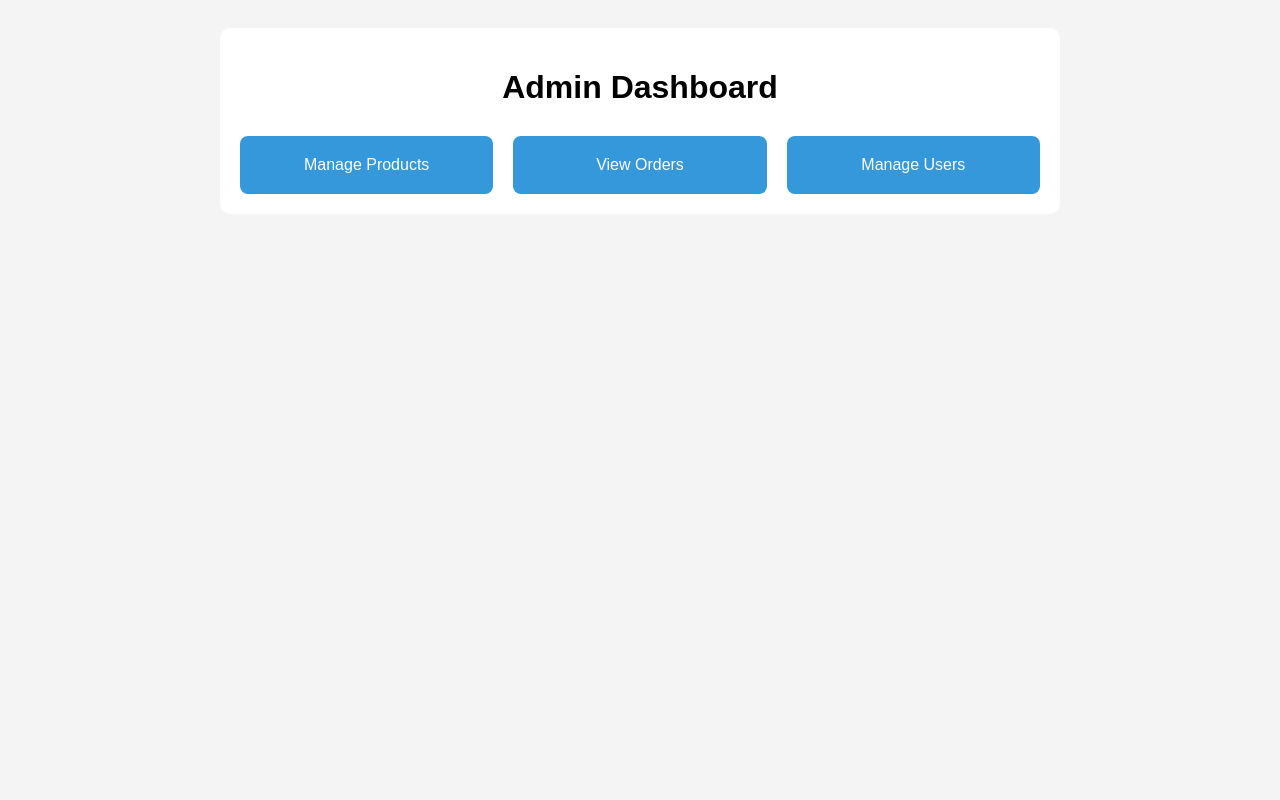
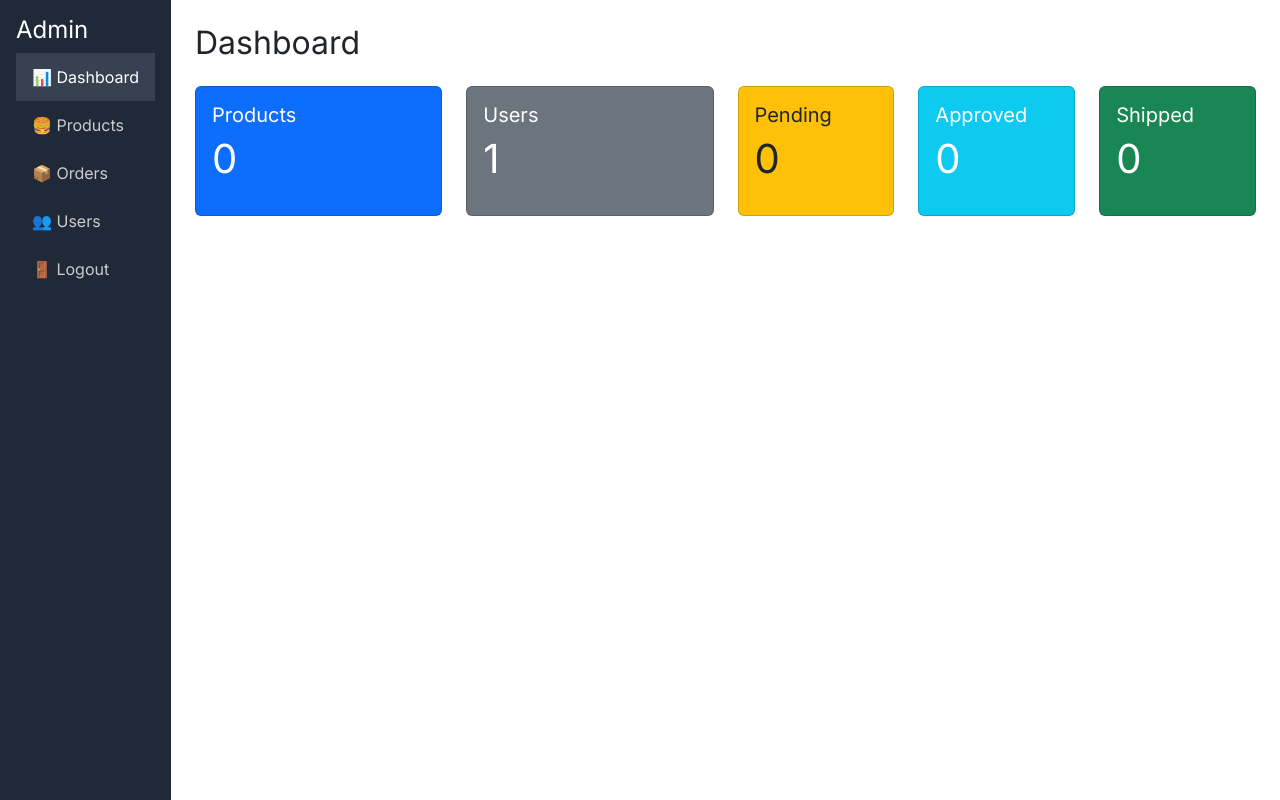
Before and after one commit to Hirudaaa/webnyadayen, a PHP site: page /admin/index.php in a window 1280 px wide. Run offline with PHP 8.4, Linux system fonts and the light colour scheme; the visitor is signed in with stand-in values (Sample User, id 1); data that the repository does not hold is empty.

Commit message:
hehehehee

```diff
--- a/admin/index.php
+++ b/admin/index.php
@@ -1,47 +1,64 @@
 <?php
-session_start();
 require_once '../middlewares/admin_check.php';
 require_once '../config/db.php';
 
-// Optional: check if user is admin
-if ($_SESSION['role'] !== 'admin') {
-    header("Location: ../index.php");
-    exit;
-}
+$page = 'dashboard';
+$pageTitle = 'Dashboard';
+
+// Dashboard data
+$totalProducts = $conn->query("SELECT COUNT(*) AS count FROM products")->fetch_assoc()['count'];
+$totalUsers = $conn->query("SELECT COUNT(*) AS count FROM users")->fetch_assoc()['count'];
+$pendingOrders = $conn->query("SELECT COUNT(*) AS count FROM orders WHERE status = 'pending'")->fetch_assoc()['count'];
+$approvedOrders = $conn->query("SELECT COUNT(*) AS count FROM orders WHERE status = 'approved'")->fetch_assoc()['count'];
+$shippedOrders = $conn->query("SELECT COUNT(*) AS count FROM orders WHERE status = 'shipped'")->fetch_assoc()['count'];
+
+ob_start();
 ?>
-<!DOCTYPE html>
-<html lang="en">
-<head>
-    <meta charset="UTF-8">
-    <title>Admin Dashboard</title>
-    <link rel="stylesheet" href="../assets/css/style.css">
-    <style>
-        body { font-family: Arial, sans-serif; background: #f4f4f4; padding: 20px; }
-        .container { max-width: 800px; margin: auto; background: white; padding: 20px; border-radius: 10px; }
-        h1 { text-align: center; margin-bottom: 30px; }
-        .admin-links { display: flex; justify-content: space-around; gap: 20px; }
-        .admin-links a {
-            display: block;
-            text-align: center;
-            background: #3498db;
-            color: white;
-            padding: 20px;
-            text-decoration: none;
-            border-radius: 8px;
-            flex: 1;
-            transition: 0.3s ease;
-        }
-        .admin-links a:hover { background: #2980b9; }
-    </style>
-</head>
-<body>
-    <div class="container">
-        <h1>Admin Dashboard</h1>
-        <div class="admin-links">
-            <a href="products.php">Manage Products</a>
-            <a href="orders.php">View Orders</a>
-            <a href="users.php">Manage Users</a>
+
+<h2 class="mb-4">Dashboard</h2>
+<div class="row g-4 mb-4">
+    <div class="col-md-3">
+        <div class="card bg-primary text-white h-100">
+            <div class="card-body">
+                <h5 class="card-title">Products</h5>
+                <p class="display-6"><?= $totalProducts ?></p>
+            </div>
         </div>
     </div>
-</body>
-</html>
+    <div class="col-md-3">
+        <div class="card bg-secondary text-white h-100">
+            <div class="card-body">
+                <h5 class="card-title">Users</h5>
+                <p class="display-6"><?= $totalUsers ?></p>
+            </div>
+        </div>
+    </div>
+    <div class="col-md-2">
+        <div class="card bg-warning text-dark h-100">
+            <div class="card-body">
+                <h5 class="card-title">Pending</h5>
+                <p class="display-6"><?= $pendingOrders ?></p>
+            </div>
+        </div>
+    </div>
+    <div class="col-md-2">
+        <div class="card bg-info text-white h-100">
+            <div class="card-body">
+                <h5 class="card-title">Approved</h5>
+                <p class="display-6"><?= $approvedOrders ?></p>
+            </div>
+        </div>
+    </div>
+    <div class="col-md-2">
+        <div class="card bg-success text-white h-100">
+            <div class="card-body">
+                <h5 class="card-title">Shipped</h5>
+                <p class="display-6"><?= $shippedOrders ?></p>
+            </div>
+        </div>
+    </div>
+</div>
+
+<?php
+$content = ob_get_clean();
+require 'layout.php';
--- /dev/null
+++ b/admin/layout.php
@@ -0,0 +1,48 @@
+<?php
+// layout.php — wrap other pages inside this layout
+?>
+<!DOCTYPE html>
+<html lang="en">
+<head>
+    <meta charset="UTF-8">
+    <title><?= $pageTitle ?? 'Admin' ?></title>
+    <link href="https://fonts.googleapis.com/css2?family=Inter:wght@400;600&display=swap" rel="stylesheet">
+    <link href="https://cdn.jsdelivr.net/npm/bootstrap@5.3.3/dist/css/bootstrap.min.css" rel="stylesheet">
+    <style>
+        body {
+            font-family: 'Inter', sans-serif;
+        }
+        .sidebar {
+            height: 100vh;
+            background: #1f2937;
+            color: #fff;
+            padding-top: 1.5rem;
+        }
+        .sidebar a {
+            color: #ccc;
+            display: block;
+            padding: 0.75rem 1rem;
+            text-decoration: none;
+        }
+        .sidebar a:hover, .sidebar a.active {
+            background-color: #374151;
+            color: #fff;
+        }
+    </style>
+</head>
+<body>
+<div class="d-flex">
+    <div class="sidebar p-3">
+        <h4 class="text-white">Admin</h4>
+        <a href="index.php" class="<?= $page === 'dashboard' ? 'active' : '' ?>">📊 Dashboard</a>
+        <a href="products.php" class="<?= $page === 'products' ? 'active' : '' ?>">🍔 Products</a>
+        <a href="orders.php" class="<?= $page === 'orders' ? 'active' : '' ?>">📦 Orders</a>
+        <a href="users.php" class="<?= $page === 'users' ? 'active' : '' ?>">👥 Users</a>
+        <a href="../actions/logout.php">🚪 Logout</a>
+    </div>
+    <div class="flex-grow-1 p-4">
+        <?= $content ?>
+    </div>
+</div>
+</body>
+</html>
--- a/index.php
+++ b/index.php
@@ -1,5 +1,7 @@
 <?php
-session_start();
+if (session_status() === PHP_SESSION_NONE) {
+    session_start();
+}
 require_once 'config/db.php';
 
 // Fetch products from the database
--- a/middlewares/admin_check.php
+++ b/middlewares/admin_check.php
@@ -1,5 +1,7 @@
 <?php
-session_start();
+if (session_status() === PHP_SESSION_NONE) {
+    session_start();
+}
 
 if (!isset($_SESSION['user_id']) || $_SESSION['role'] !== 'admin') {
     header("Location: ../pages/login.php");
--- a/pages/login.php
+++ b/pages/login.php
@@ -1,4 +1,6 @@
-<?php session_start(); ?>
+<?php if (session_status() === PHP_SESSION_NONE) {
+    session_start();
+} ?>
 <!DOCTYPE html>
 <html lang="en">
 <head>
```
Also changed, not shown: actions/add_product.php (added, +41 -0 lines), actions/delete_product.php (added, +21 -0 lines), actions/edit_product.php (added, +66 -0 lines), actions/login.php (+5 -3 lines), admin/add_product.php (added, +69 -0 lines), admin/edit_product.php (added, +62 -0 lines), admin/products.php (+41 -38 lines), assets/images/1744527854_esdawet.jpg (added).
